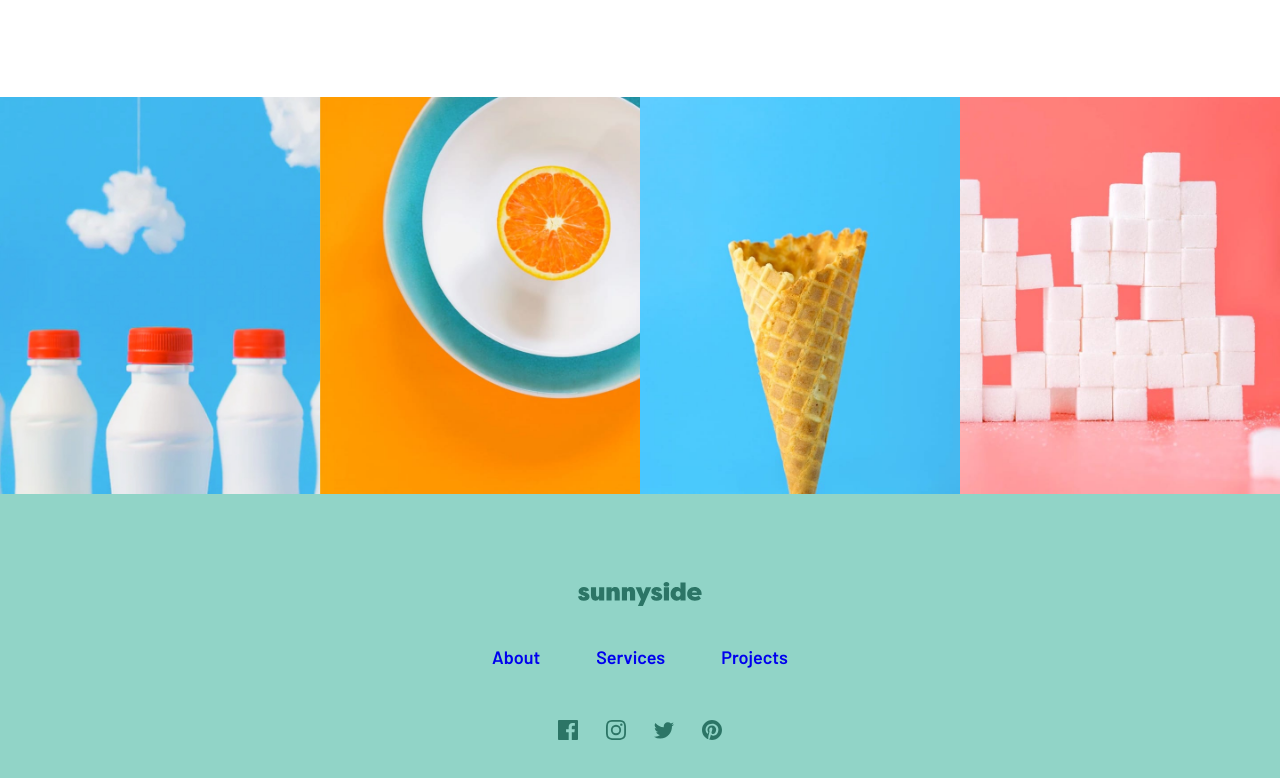
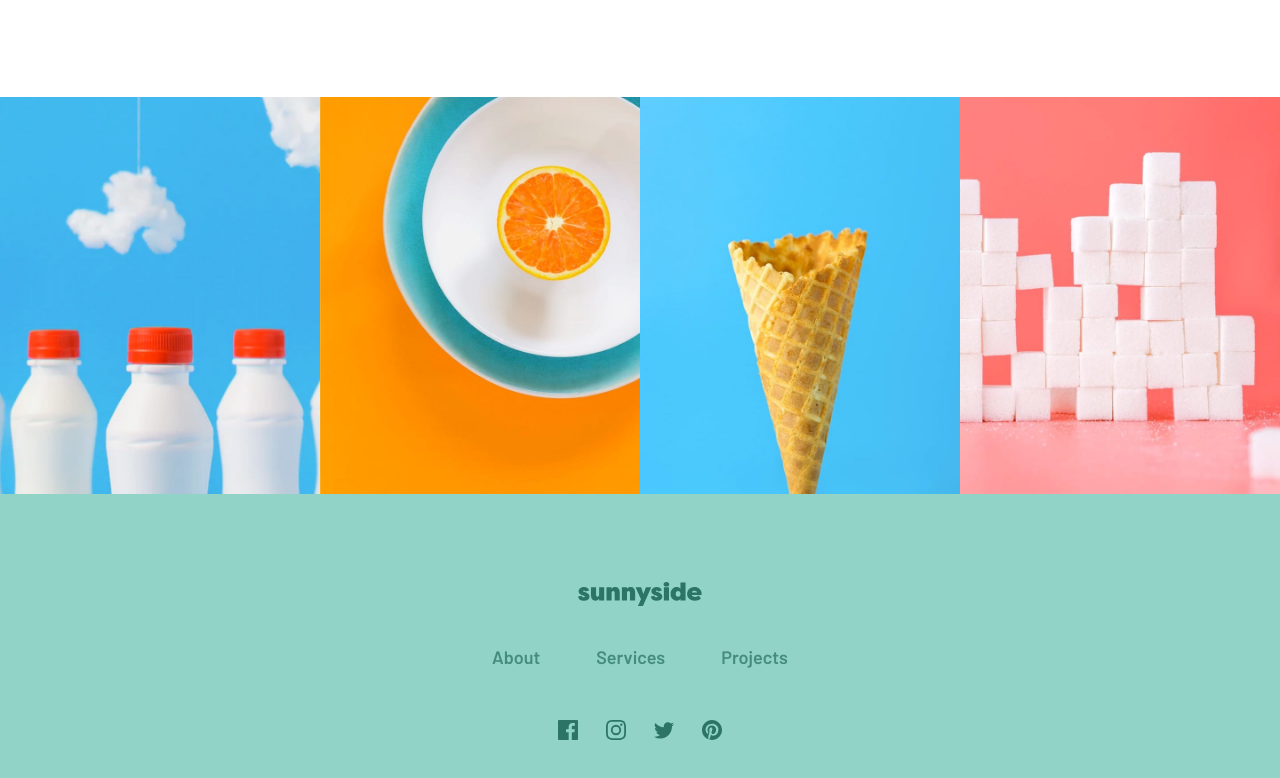
Before and after one commit to antoinel74/Sunnyside-Agency, a plain HTML site: page index.html in a window 1280 px wide. Shown: the part 2904-3682 px from the top of the page. Drawn offline with Linux system fonts and the light colour scheme.

Commit message:
fix link color

```diff
--- a/assets/scss/layouts/_footer.scss
+++ b/assets/scss/layouts/_footer.scss
@@ -13,6 +13,9 @@
     font-weight: $bold;
     gap: 56px;
     color: $medcyan;
+    a {
+      color: $medcyan;
+    }
     a:visited {
       color: $medcyan;
     }
```
Also changed, not shown: assets/scss/style.css, 1 other file.
